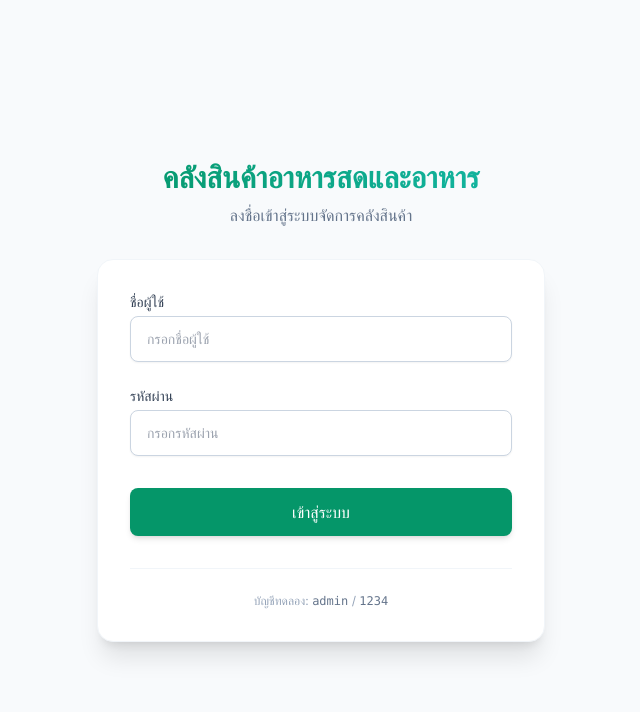
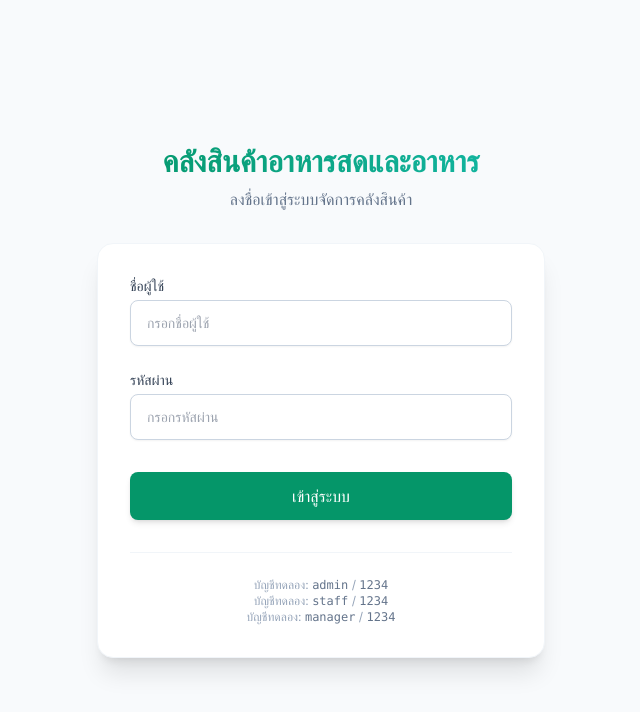
Before and after one commit to nuntawatrod/webpro_wms, a Node server app: page /login in a window 1280 px wide. Shown: the top 712 px of the page, without its empty margins (319-959 px from the left). Run offline with Node 20, Linux system fonts and the light colour scheme; some libraries are stand-ins or nearby versions.

Commit message:
fix word & add account tester

```diff
--- a/views/index.ejs
+++ b/views/index.ejs
@@ -58,7 +58,7 @@
                         <div class="relative">
                             <select id="sortSelect"
                                 class="appearance-none pl-3 pr-8 py-2 bg-white border border-slate-200 rounded-lg text-sm shadow-sm focus:outline-none focus:ring-2 focus:ring-emerald-500 focus:border-emerald-500 text-slate-700 cursor-pointer transition-all">
-                                <option value="expiry-asc">หมดอายุใกล้ก่อน</option>
+                                <option value="expiry-asc">ใกล้หมดอายุก่อน</option>
                                 <option value="qty-asc">จำนวน: น้อย → มาก</option>
                                 <option value="qty-desc">จำนวน: มาก → น้อย</option>
                             </select>
--- a/views/login.ejs
+++ b/views/login.ejs
@@ -51,6 +51,12 @@
                             <p class="text-xs text-slate-400">บัญชีทดลอง: <span
                                     class="font-mono text-slate-500 font-medium">admin</span> / <span
                                     class="font-mono text-slate-500 font-medium">1234</span></p>
+                            <p class="text-xs text-slate-400">บัญชีทดลอง: <span
+                                    class="font-mono text-slate-500 font-medium">staff</span> / <span
+                                    class="font-mono text-slate-500 font-medium">1234</span></p>
+                            <p class="text-xs text-slate-400">บัญชีทดลอง: <span
+                                    class="font-mono text-slate-500 font-medium">manager</span> / <span
+                                    class="font-mono text-slate-500 font-medium">1234</span></p>
                         </div>
 
             </div>
```
Also changed, not shown: wms.db.
